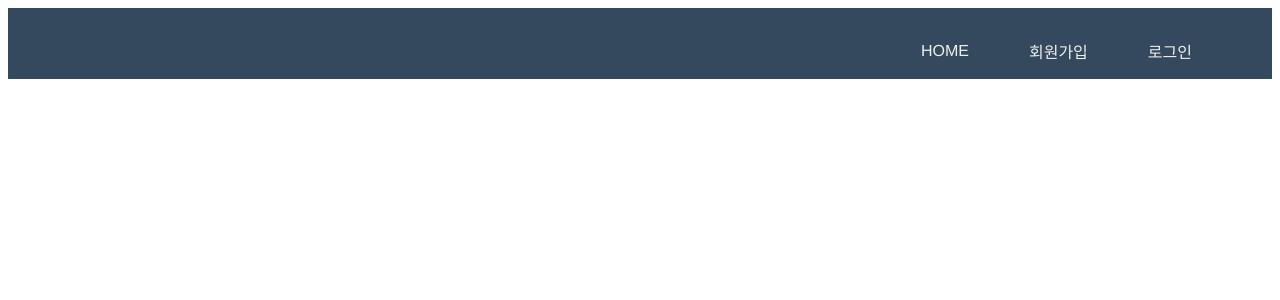
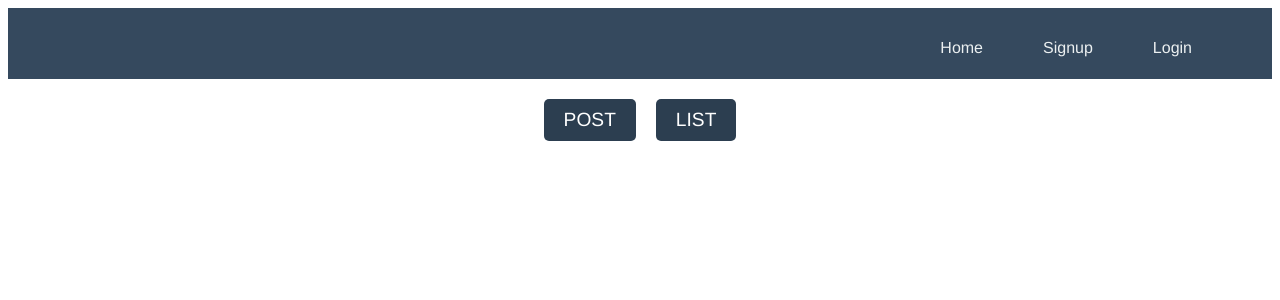
Before and after one commit to AwayJung/wonboard-FE-Vue, a Vue app: page / in a window 1280 px wide. Shown: the top 300 px of the page. Built offline with nearby package versions, Linux system fonts and the light colour scheme.

Commit message:
update: 토큰재발급 추가

```diff
--- a/src/App.vue
+++ b/src/App.vue
@@ -1,6 +1,10 @@
 <template>
   <div id="app">
     <Header />
+    <div class="links">
+      <router-link class="link" to="articles/post">POST</router-link>
+      <router-link class="link" to="articles/list">LIST</router-link>
+    </div>
     <router-view />
     <Footer />
   </div>
@@ -26,4 +30,25 @@ export default {
   text-align: center;
   color: #2c3e50;
 }
+
+.links {
+  display: flex;
+  justify-content: center;
+  margin: 20px 0;
+}
+
+.link {
+  margin: 0 10px;
+  padding: 10px 20px;
+  text-decoration: none;
+  color: #fff;
+  font-size: 1.2em;
+  background-color: #2c3e50;
+  border-radius: 5px;
+  transition: background-color 0.3s ease;
+}
+
+.link:hover {
+  background-color: #e74c3c;
+}
 </style>
--- a/src/components/common/Header.vue
+++ b/src/components/common/Header.vue
@@ -2,9 +2,10 @@
   <header>
     <div>
       <ul class="menu">
-        <li><a href="/">HOME</a></li>
-        <li><a href="/signup">회원가입</a></li>
-        <li><a href="/login">로그인</a></li>
+        <li><a href="/">Home</a></li>
+        <li><a href="/signup">Signup</a></li>
+        <li v-if="!isLoggedIn"><a href="/login">Login</a></li>
+        <li v-else><a href="/" @click.prevent="logout">Logout</a></li>
       </ul>
     </div>
   </header>
@@ -12,6 +13,16 @@
 <script>
 export default {
   name: "TopHeader",
+  computed: {
+    isLoggedIn() {
+      return this.$store.state.isLoggedIn;
+    },
+  },
+  methods: {
+    logout() {
+      this.$store.dispatch("logout");
+    },
+  },
 };
 </script>
 <style scoped>
--- a/src/router/index.js
+++ b/src/router/index.js
@@ -6,6 +6,7 @@ import PostView from '@/views/articles/Post.vue'
 import ArticleList from '@/views/articles/List.vue'
 import ArticleDetail from '@/views/articles/Detail.vue'
 import ArticleEdit from '@/views/articles/Edit.vue'
+import store from '@/stores/index.js'
 
 Vue.use(VueRouter)
 
@@ -23,22 +24,35 @@ const routes = [
   {
     path: "/articles/post",
     name: "PostView",
-    component: PostView
+    component: PostView,
+    meta: {
+      requiresAuth: true
+    }
+    // 인증이 필요한 페이지임을 명시(인증이 필요한 라우트에는 meta 속성을 추가하고 requiresAuth 값을 true로 설정)
   },
   {
     path: "/articles/list",
     name: "ArticleList",
-    component: ArticleList
+    component: ArticleList,
+    meta: {
+      requiresAuth: true
+    }
   },
   {
     path: "/articles/:id",
     name: "ArticleDetail",
-    component: ArticleDetail
+    component: ArticleDetail,
+    meta: {
+      requiresAuth: true
+    }
   },
   {
     path: "/articles/edit/:id",
     name: "ArticleEdit",
-    component: ArticleEdit
+    component: ArticleEdit,
+    meta: {
+      requiresAuth: true
+    }
   }
 ]
 
@@ -48,4 +62,14 @@ const router = new VueRouter({
   routes
 })
 
+router.beforeEach((to, from, next) => {
+  const requiresAuth = to.matched.some(record => record.meta.requiresAuth)
+
+  if (requiresAuth && !store.state.isLoggedIn) {
+    alert('로그인 후 이용해주세요.')
+    next('/login')
+  } else {
+    next()
+  }
+})
 export default router
--- a/src/views/articles/Detail.vue
+++ b/src/views/articles/Detail.vue
@@ -20,8 +20,10 @@
     </div>
   </div>
 </template>
+
 <script>
-import axios from "axios";
+// import axios from "axios";
+import { axiosWithAuth } from "@/utils/axios";
 export default {
   name: "ArticleDetailView",
   data() {
@@ -34,13 +36,15 @@ export default {
     try {
       await this.$store.dispatch("refresh");
       console.log("Detail에서 refresh()호출");
-      const response = await axios.get(
-        `http://localhost:8080/article/${articleId}`,
-        {
-          headers: {
-            Authorization: `Bearer ${this.$store.state.accessToken}`,
-          },
-        }
+      const accessToken = this.$store.state.accessToken;
+      const axiosInstance = axiosWithAuth(accessToken);
+      const response = await axiosInstance.get(
+        `http://localhost:8080/article/${articleId}`
+        // {
+        //   headers: {
+        //     Authorization: `Bearer ${this.$store.state.accessToken}`,
+        //   },
+        // }
       );
       this.article = response.data.data;
     } catch (e) {
@@ -54,13 +58,15 @@ export default {
         await this.$store.dispatch("refresh");
         console.log("토큰", this.$store.state.accessToken);
         console.log("아이디", this.$route.params.id);
-        await axios.delete(
-          `http://localhost:8080/article/${this.$route.params.id}`,
-          {
-            headers: {
-              Authorization: `Bearer ${this.$store.state.accessToken}`,
-            },
-          }
+        const accessToken = this.$store.state.accessToken;
+        const axiosInstance = axiosWithAuth(accessToken);
+        await axiosInstance.delete(
+          `http://localhost:8080/article/${this.$route.params.id}`
+          // {
+          //   headers: {
+          //     Authorization: `Bearer ${this.$store.state.accessToken}`,
+          //   },
+          // }
         );
         confirm("게시글을 삭제하시겠습니까?");
         this.$router.push("/articles/list");
--- a/src/views/articles/Edit.vue
+++ b/src/views/articles/Edit.vue
@@ -39,7 +39,8 @@
 </template>
 
 <script>
-import axios from "axios";
+// import axios from "axios";
+import { axiosWithAuth } from "@/utils/axios";
 
 export default {
   name: "ArticleEdit",
@@ -55,13 +56,15 @@ export default {
     async fetchArticle() {
       try {
         await this.$store.dispatch("refresh");
-        const response = await axios.get(
-          `http://localhost:8080/article/${this.$route.params.id}`,
-          {
-            headers: {
-              Authorization: `Bearer ${this.$store.state.accessToken}`,
-            },
-          }
+        const accessToken = this.$store.state.accessToken;
+        const axiosInstance = axiosWithAuth(accessToken);
+        const response = await axiosInstance.get(
+          `http://localhost:8080/article/${this.$route.params.id}`
+          // {
+          //   headers: {
+          //     Authorization: `Bearer ${this.$store.state.accessToken}`,
+          //   },
+          // }
         );
         this.article.title = response.data.data.title;
         this.article.content = response.data.data.content;
@@ -89,12 +92,14 @@ export default {
 
       try {
         await this.$store.dispatch("refresh");
-        const res = await axios.put(
+        const accessToken = this.$store.state.accessToken;
+        const axiosInstance = axiosWithAuth(accessToken);
+        const res = await axiosInstance.put(
           `http://localhost:8080/article/${this.$route.params.id}`,
           formData,
           {
             headers: {
-              Authorization: `Bearer ${this.$store.state.accessToken}`,
+              //  Authorization: `Bearer ${this.$store.state.accessToken}`,
               "Content-Type": "multipart/form-data",
             },
           }
--- a/src/views/articles/List.vue
+++ b/src/views/articles/List.vue
@@ -37,7 +37,7 @@
   </div>
 </template>
 <script>
-import axios from "axios";
+import { axiosWithAuth } from "@/utils/axios";
 import Pagination from "@/components/Pagination.vue";
 
 export default {
@@ -58,15 +58,20 @@ export default {
       try {
         await this.$store.dispatch("refresh");
         console.log("List에서 refresh()호출");
-        const response = await axios.get("http://localhost:8080/article/list", {
-          headers: {
-            Authorization: "Bearer " + this.$store.state.accessToken,
-          },
-          params: {
-            page: this.pageNumber,
-            size: this.pageSize,
-          },
-        });
+        const accessToken = this.$store.state.accessToken;
+        const authInstance = axiosWithAuth(accessToken);
+        const response = await authInstance.get(
+          "http://localhost:8080/article/list",
+          {
+            // headers: {
+            //   Authorization: "Bearer " + this.$store.state.accessToken,
+            // },
+            params: {
+              page: this.pageNumber,
+              size: this.pageSize,
+            },
+          }
+        );
         this.articles = response.data.data;
       } catch (e) {
         console.error(e);
```
